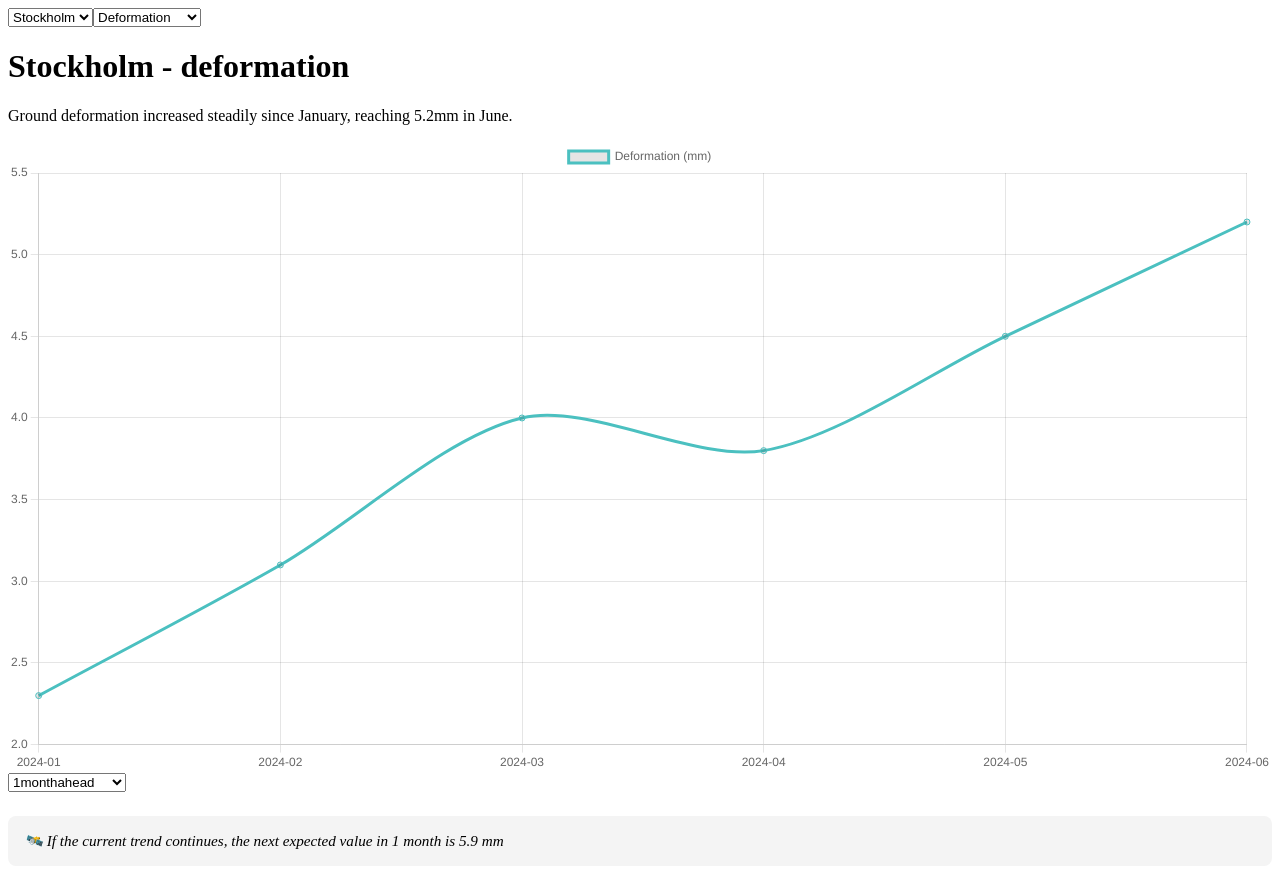
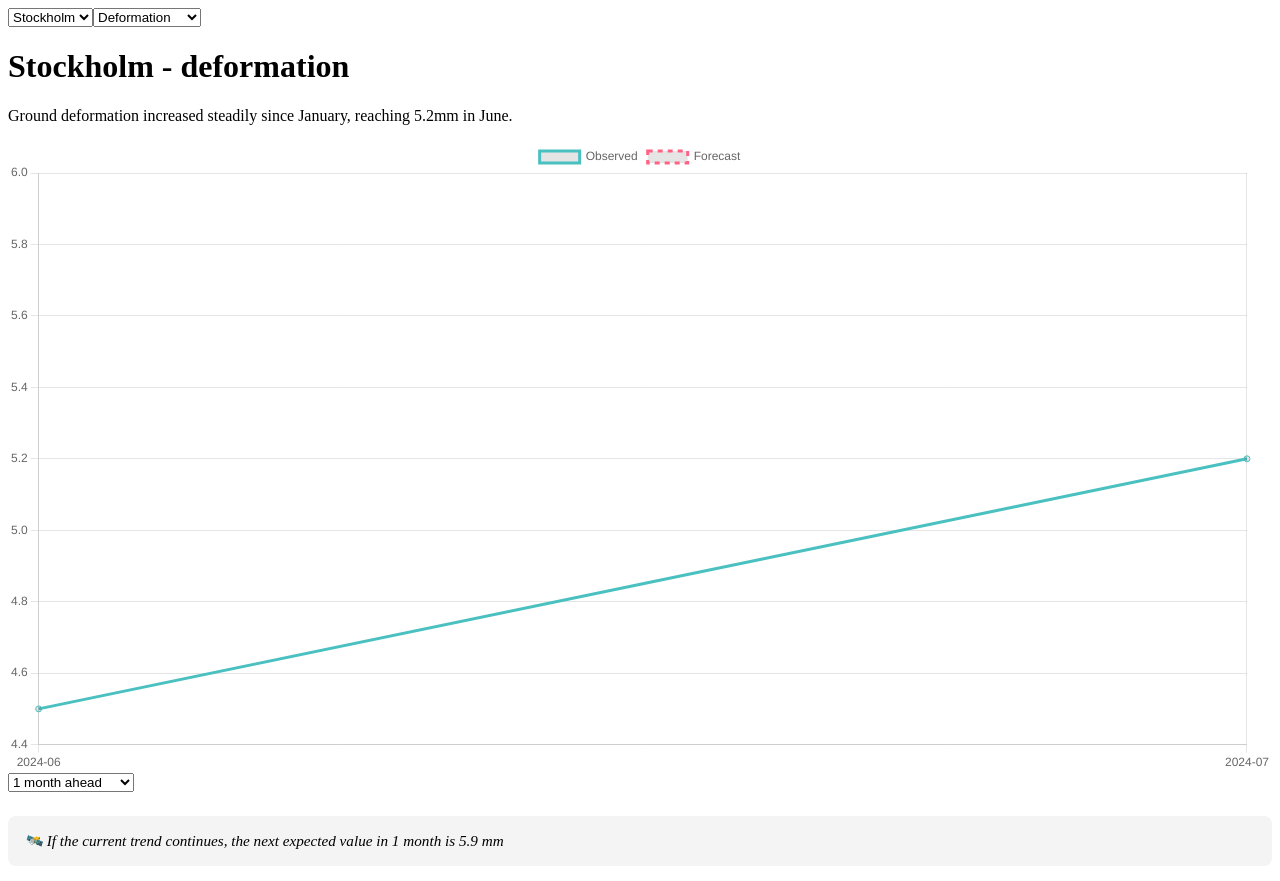
Before and after one commit to MarioDanilo0111/Geo-Monitor, a React (Create React App) app: page / in a window 1280 px wide. Built offline with nearby package versions, Linux system fonts and the light colour scheme.

Commit message:
Feat: add forecast chart split by observation vs predicted values, update README, and clean up dev files

```diff
--- a/src/App.tsx
+++ b/src/App.tsx
@@ -4,6 +4,7 @@ import { City, ObservationEntry, ObservationType } from "./types/types";
 import { fetchObservation } from "./services/fetchObservations";
 import { simulateForecast } from "./services/predic";
 import SelectorFunction from "./components/Selector";
+import generateLinearForecast from "./forecast/ForecastEngine";
 
 export default function App() {
   const [location, setLocation] = useState<City>("Stockholm");
@@ -31,6 +32,22 @@ export default function App() {
     getObservation();
   }, [location, type]);
 
+  function generateFutureDates(startDate: string, count: number): string[] {
+    const baseDate = new Date(startDate);
+    const futureDate: string[] = [];
+
+    console.log("Future Date!!: ", futureDate);
+    console.log("Base Date!!: ", baseDate);
+
+    for (let i = 1; i <= count; i++) {
+      let newDate = new Date(baseDate);
+      newDate.setMonth(baseDate.getMonth() + i);
+      const iso = newDate.toISOString().slice(0, 7);
+      futureDate.push(iso);
+    }
+    return futureDate;
+  }
+
   return (
     <div>
       <select
@@ -57,8 +74,34 @@ export default function App() {
           </h1>
           <p>{data?.summary}</p>
 
-          <DeformationChart dates={data.dates} values={data.values} />
+          {data &&
+            (() => {
+              const minItemsForTrend = 2;
+              const sliceCount = Math.max(monthsAhead, minItemsForTrend);
+              const onlyLastItems = data.values.slice(-sliceCount);
+              const onlyLastDates = data.dates.slice(-monthsAhead);
+              const lastDate = onlyLastDates[onlyLastDates.length - 1];
 
+              const forecast = generateLinearForecast({
+                values: onlyLastItems,
+                monthsAhead,
+              });
+
+              const futureDates = generateFutureDates(lastDate, monthsAhead);
+
+              const fullDates = [
+                ...onlyLastDates,
+                ...futureDates.map((d) => d.slice(0, 7)),
+              ];
+
+              return (
+                <DeformationChart
+                  dates={fullDates}
+                  observed={onlyLastItems}
+                  forecast={forecast.projectedValues}
+                />
+              );
+            })()}
           <div className="bg-gray-100 p-3 rounded-md text-sm mt-4">
             <SelectorFunction value={monthsAhead} onChange={setMonthsAhead} />
             {data && (
--- a/src/components/DeformationChart.tsx
+++ b/src/components/DeformationChart.tsx
@@ -20,18 +20,27 @@ ChartJS.register(
 
 type Props = {
   dates: string[];
-  values: number[];
+  observed: number[];
+  forecast: number[];
 };
 
-export default function DeformationChart({ dates, values }: Props) {
+export default function DeformationChart({ dates, observed, forecast }: Props) {
+  const observedLength = observed.length;
   const data = {
     labels: dates,
     datasets: [
       {
-        label: "Deformation (mm)",
-        data: values,
+        label: "Observed",
+        data: [...observed, ...Array(forecast.length).fill(null)],
         fill: false,
         borderColor: "rgba(75,192,192,1)",
+        tension: 0.3,
+      },
+      {
+        label: "Forecast",
+        data: [...Array(observedLength).fill(null), ...forecast],
+        borderColor: "rgba(255,99,132,1)",
+        borderDash: [5, 5], // dashed line
         tension: 0.3,
       },
     ],
--- a/src/components/Selector.tsx
+++ b/src/components/Selector.tsx
@@ -9,11 +9,8 @@ export default function SelectorFunction({
     <select value={value} onChange={(e) => onChange(Number(e.target.value))}>
       {options.map((opt) => (
         <option key={opt} value={opt}>
-          {" "}
-          <strong>{opt}</strong>
-          month
-          {opt > 1 ? "s" : ""}
-          ahead
+          {opt} month
+          {opt > 1 ? "s" : " "} ahead
         </option>
       ))}
     </select>
--- /dev/null
+++ b/src/forecast/ForecastEngine.tsx
@@ -0,0 +1,28 @@
+import { ForecastInputProps, ForecastOutputProps } from "../types/types";
+export default function generateLinearForecast(
+  input: ForecastInputProps
+): ForecastOutputProps {
+  const { values, monthsAhead } = input;
+
+  if (values.length < 2) {
+    return { projectedValues: [], summary: "We can't calculate a trend" };
+  }
+
+  const last = values[values.length - 1];
+  const secondToLast = values[values.length - 2];
+  const changesPerMonth = last - secondToLast;
+
+  let projectedValues: number[] = [];
+  let forecast = last;
+  for (let i = 0; i < monthsAhead; i++) {
+    forecast += changesPerMonth;
+    projectedValues.push(forecast);
+  }
+
+  return {
+    projectedValues: projectedValues,
+    summary: `Projected linear growth of ${changesPerMonth.toFixed(
+      2
+    )} per month.`,
+  };
+}
--- a/src/mockData/MockData.ts
+++ b/src/mockData/MockData.ts
@@ -6,15 +6,29 @@ export const deformationData: ObservationDataset = {
       unit: "mm",
       trend: "rising",
       values: [2.3, 3.1, 4.0, 3.8, 4.5, 5.2],
-      dates: ["2024-01", "2024-02", "2024-03", "2024-04", "2024-05", "2024-06"],
+      dates: [
+        " 2024-01 ",
+        " 2024-02 ",
+        " 2024-03 ",
+        " 2024-04 ",
+        " 2024-05 ",
+        " 2024-06 ",
+      ],
       summary:
         "Ground deformation increased steadily since January, reaching 5.2mm in June.",
     },
     water: {
       unit: "cm",
       trend: "stable",
-      values: [15, 14.8, 15.2, 15.0, 15.0],
-      dates: ["2024-01", "2024-02", "2024-03", "2024-04", "2024-05", "2024-06"],
+      values: [15, 14.8, 15.2, 15.0, 15.0, 15.3, 13.3],
+      dates: [
+        " 2024-01 ",
+        " 2024-02 ",
+        " 2024-03 ",
+        " 2024-04 ",
+        " 2024-05 ",
+        " 2024-06 ",
+      ],
       summary: "Water levels in Stockholm remain stable.",
     },
   },
@@ -23,14 +37,28 @@ export const deformationData: ObservationDataset = {
       unit: "mm",
       trend: "rising",
       values: [1.0, 1.4, 1.9, 2.5, 2.9, 3.2],
-      dates: ["2024-01", "2024-02", "2024-03", "2024-04", "2024-05", "2024-06"],
+      dates: [
+        " 2024-01 ",
+        " 2024-02 ",
+        " 2024-03 ",
+        " 2024-04 ",
+        " 2024-05 ",
+        " 2024-06 ",
+      ],
       summary: "Kiruna shows a steady upward ground movement.",
     },
     water: {
       unit: "cm",
       trend: "declining",
       values: [20.0, 19.5, 18.9, 18.0, 17.2, 16.8],
-      dates: ["2024-01", "2024-02", "2024-03", "2024-04", "2024-05", "2024-06"],
+      dates: [
+        " 2024-01 ",
+        " 2024-02 ",
+        " 2024-03 ",
+        " 2024-04 ",
+        " 2024-05 ",
+        " 2024-06 ",
+      ],
       summary: "Water levels in Kiruna are declining.",
     },
   },
```
Also changed, not shown: src/types/types.ts (+10 -0 lines), 2 other files (tests, documents, lock files or other folders).
